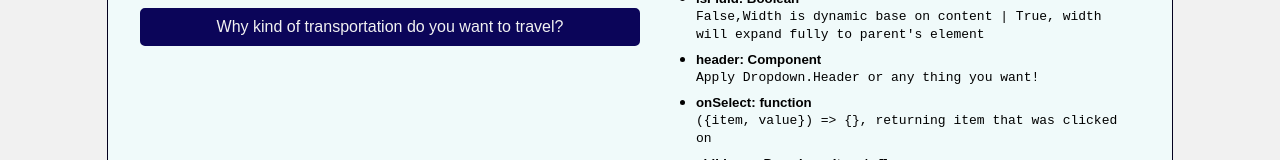
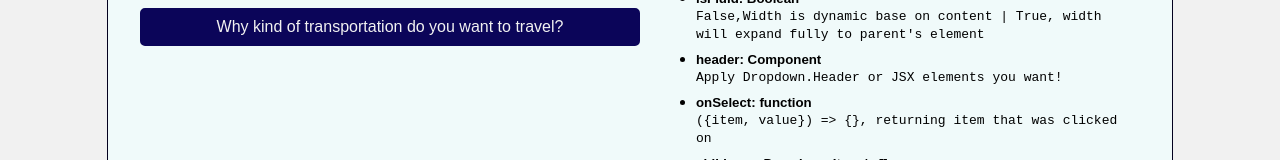
Before and after one commit to ptsp01/vcsc-fullstack-test-202202, a React (Create React App) app in the folder packages/frontend/: page / in a window 1280 px wide. Shown: the part 175-335 px from the top of the page. Built offline with nearby package versions, Linux system fonts and the light colour scheme.

Commit message:
FE-01: refactor code

```diff
--- a/packages/frontend/src/App.js
+++ b/packages/frontend/src/App.js
@@ -1,5 +1,5 @@
 import React from "react";
-import DropdownDocument from "./componet/DropdownDocument";
+import DropdownDocument from "./component/DropdownDocument";
 import Dropdown from "./lib/Dropdown";
 import { EMPTY } from "./constant";
 
--- a/packages/frontend/src/componet/DropdownDocument.js
+++ b/packages/frontend/src/component/DropdownDocument.js
@@ -14,7 +14,7 @@ export default function DropdownDocument() {
 
     <li>
       <h5>header: Component</h5>
-      <code>Apply Dropdown.Header or any thing you want!</code>
+      <code>Apply Dropdown.Header or JSX elements you want!</code>
     </li>
 
     <li>
```
